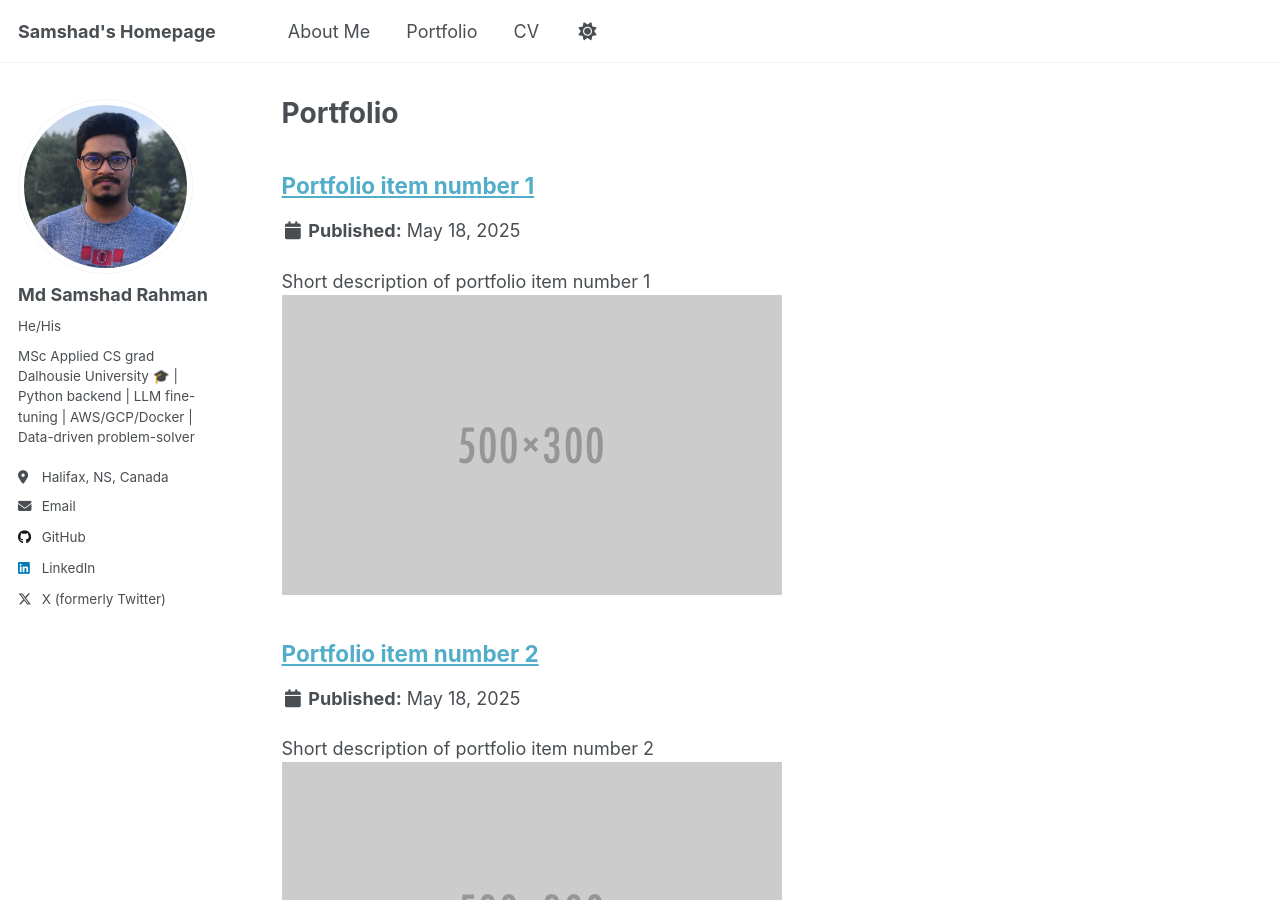
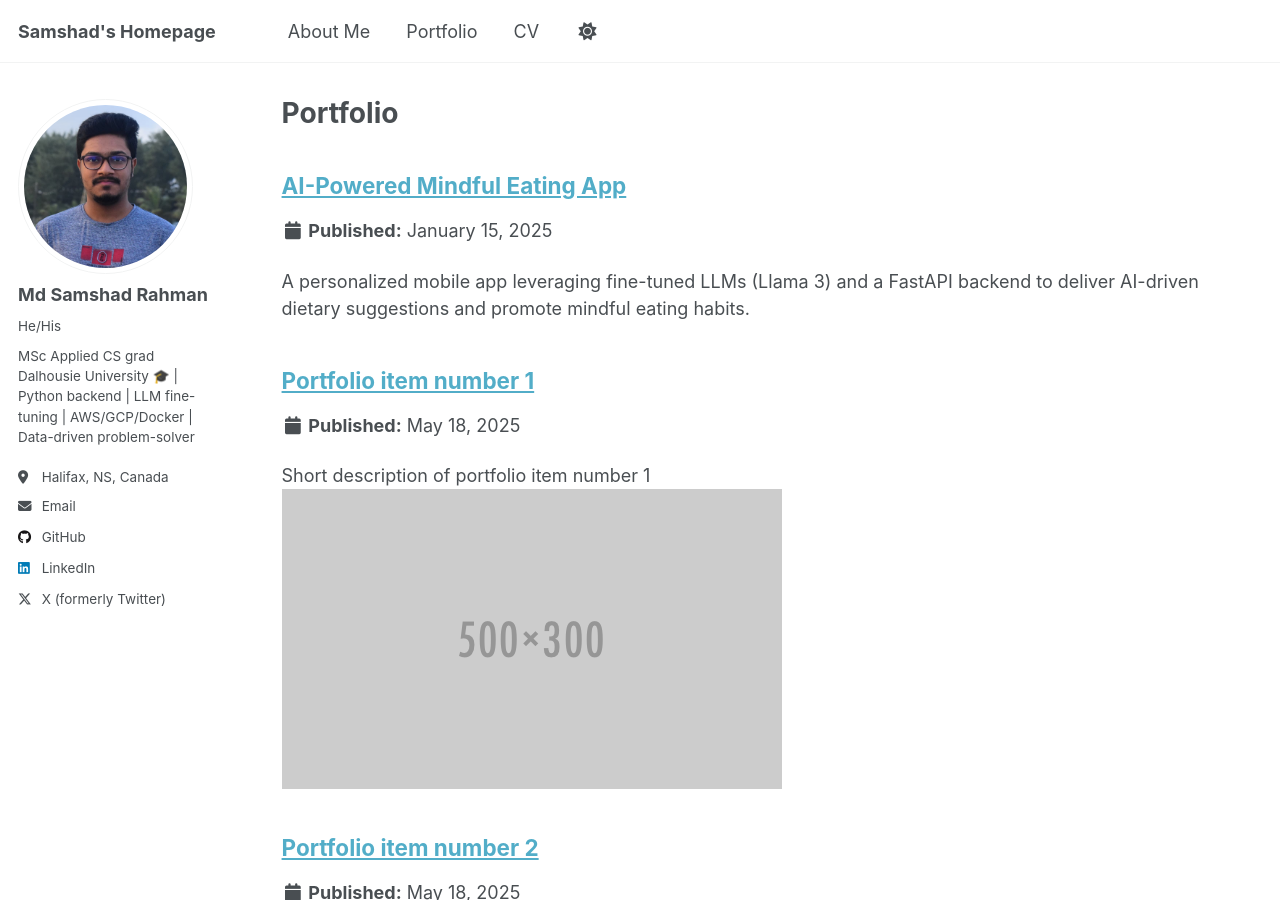
Before and after one commit to samshad/samshad, a Jekyll site: the page built from _pages/portfolio.html, in a window 1280 px wide and 900 px high. Built offline with Jekyll 4.4.1, drawn with Linux system fonts in a browser that asks for light colours; part of the change alters nothing that is shown.

Commit message:
Fix avatar filename case in _config.yml also Added one project in the portfolio

```diff
--- a/_config.yml
+++ b/_config.yml
@@ -22,7 +22,7 @@ repository               : "samshad/samshad.github.io"
 #               Additional customization can be done by editing /_includes/author-profile.html
 author:
   # Biographic information
-  avatar           : "profile.JPG" # filename of profile image placed in /images/, e.g. "profile.png"
+  avatar           : "profile.jpg" # filename of profile image placed in /images/, e.g. "profile.png"
   name             : "Md Samshad Rahman" # The name of the author
   pronouns         : "He/His" # example: "she/her"
   bio              : "MSc Applied CS grad Dalhousie University 🎓 | Python backend | LLM fine-tuning | AWS/GCP/Docker | Data-driven problem-solver"
--- /dev/null
+++ b/_portfolio/2025-01-mindful-eating-app.md
@@ -0,0 +1,23 @@
+---
+title: "AI-Powered Mindful Eating App"
+excerpt: "A personalized mobile app leveraging fine-tuned LLMs (Llama 3) and a FastAPI backend to deliver AI-driven dietary suggestions and promote mindful eating habits."
+collection: portfolio
+date: 2025-01-15 # Start date of the project
+Supervised: "Persuasive Computing Lab, Dalhousie University"
+item_url: "https://github.com/samshad/mindful-eating-backend" # Optional: Link to project repo/demo
+---
+
+This project involved the end-to-end development of a personalized mindful eating mobile application.
+
+**Key Contributions & Features:**
+*   **Application Stack:** React Native (Expo) for the mobile front-end, FastAPI (Python) for the backend, PostgreSQL for data storage, and Ollama/UnslothAI for LLM integration.
+*   **LLM Fine-Tuning:**
+    *   Fine-tuned two Meta Llama 3.2 (3B) models using LoRA adapters on Google Colab (T4 GPUs).
+    *   One LLM predicts Big Five personality traits from user questionnaire data.
+    *   A second LLM generates context-aware eating tips, achieving ~88% user-rated relevance in pilot tests.
+*   **Dataset Curation:** Authored and curated a novel dataset of 1500 domain-expert-inspired mindful eating tips, mapped across 10 eating behaviors and 5 personality traits, refined with ChatGPT-4, and validated by a dietitian and psychologist.
+*   **Backend Development:** Developed a robust FastAPI backend with RESTful APIs for user authentication, profile management (demographics, dietary preferences, personality traits), goal setting, food logging (image & text), and real-time LLM interaction.
+*   **Full-Stack Implementation:** Implemented a user-friendly React Native mobile interface enabling seamless data input, personalized feedback delivery, and direct chat support via the fine-tuned LLM.
+*   **Personality Classifier:** Built a Big Five personality classifier trained on 2,467 essays using the Symanto NLP API.
+
+**Technologies Used:** Python, FastAPI, PostgreSQL, React Native, Expo, Ollama, UnslothAI, LoRA, Google Colab, Symanto NLP API, Docker, EC2.
```
Also changed, not shown: images/profile.JPG (deleted), images/profile.jpg (added).
